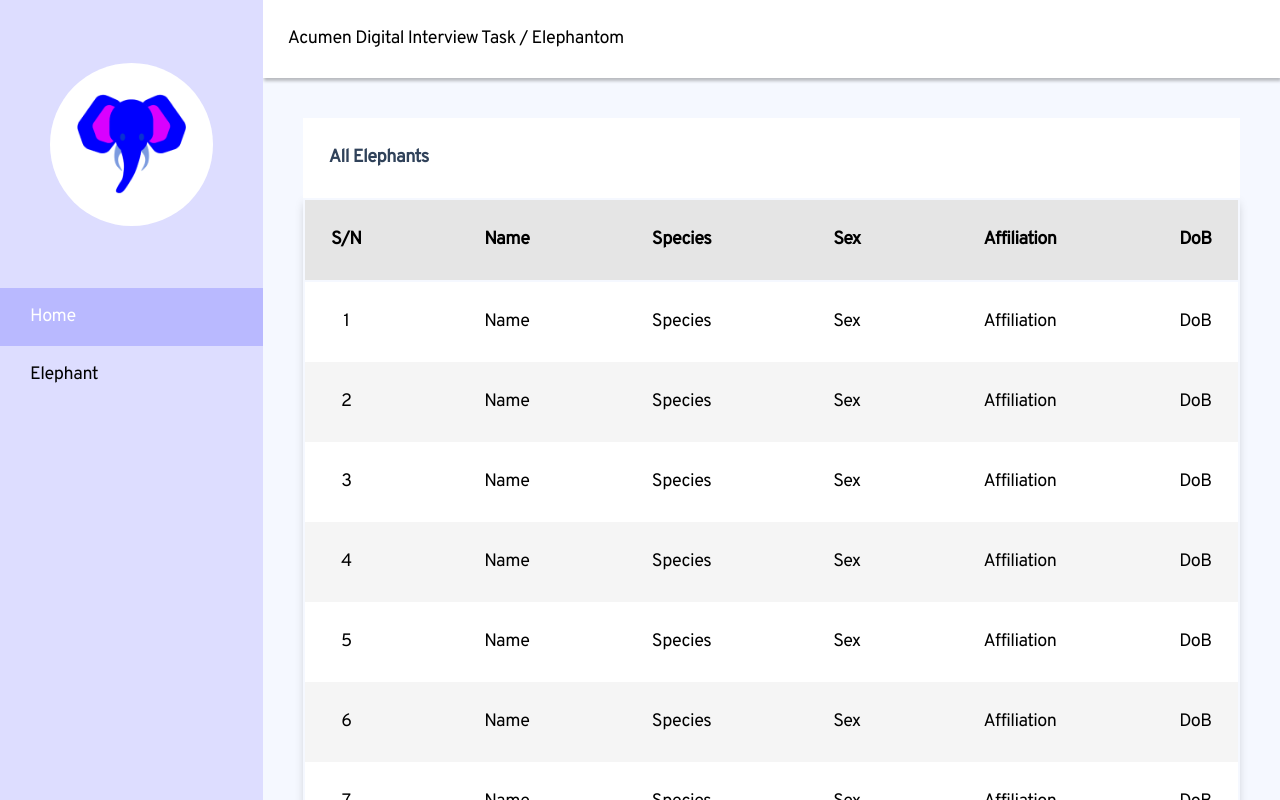
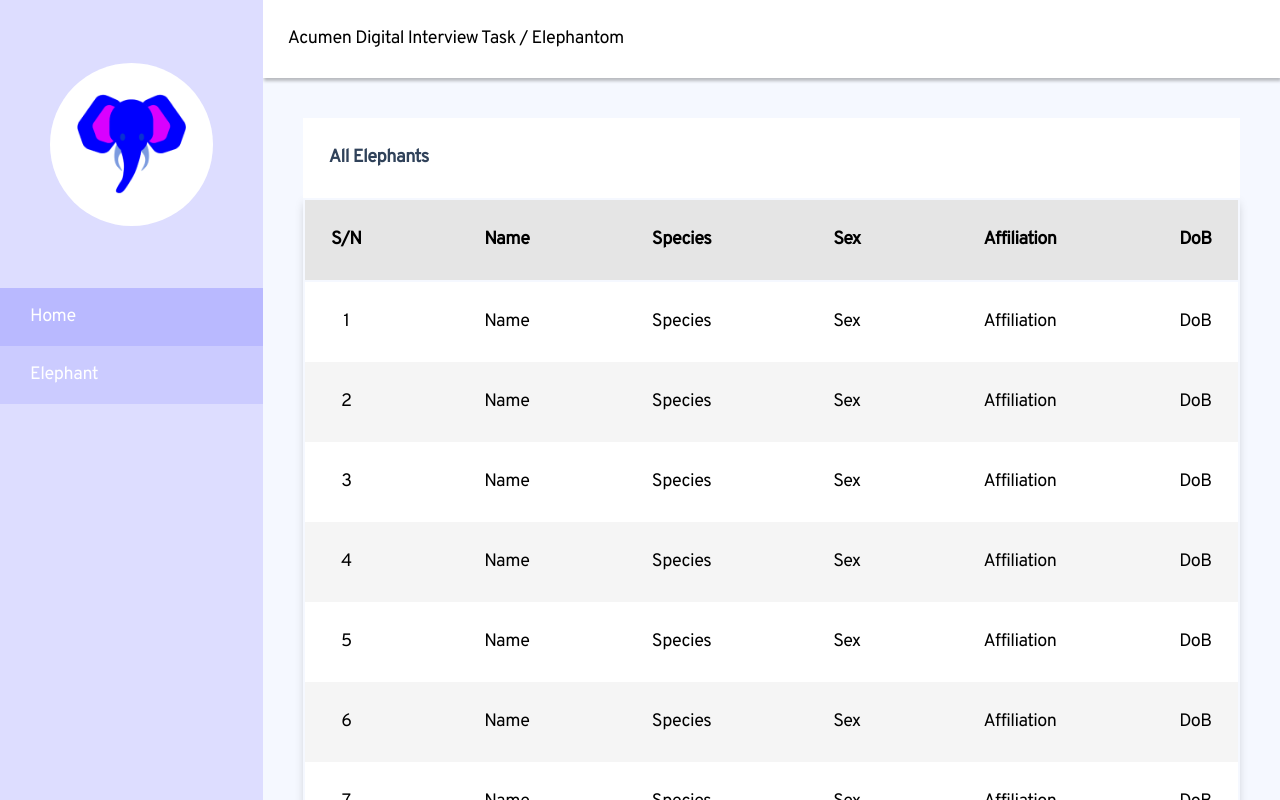
Before and after one commit to idorenyinudoh/elephantom, a Nuxt app: page / in a window 1280 px wide. In both pictures the pointer is over the link "Elephant". Shown: the top 800 px of the page. Built offline with nearby package versions, Linux system fonts and the light colour scheme.

Commit message:
fix: add hover state for link in nav

```diff
--- a/components/TheNav.vue
+++ b/components/TheNav.vue
@@ -61,6 +61,10 @@ a {
   text-decoration: none;
   color: #000;
 }
+a:hover:not(.nuxt-link-exact-active) {
+  background-color: #B9B9FF80;
+  color: #FFF;
+}
 .nuxt-link-exact-active {
   background-color: #B9B9FF;
   color: #FFF;
```
